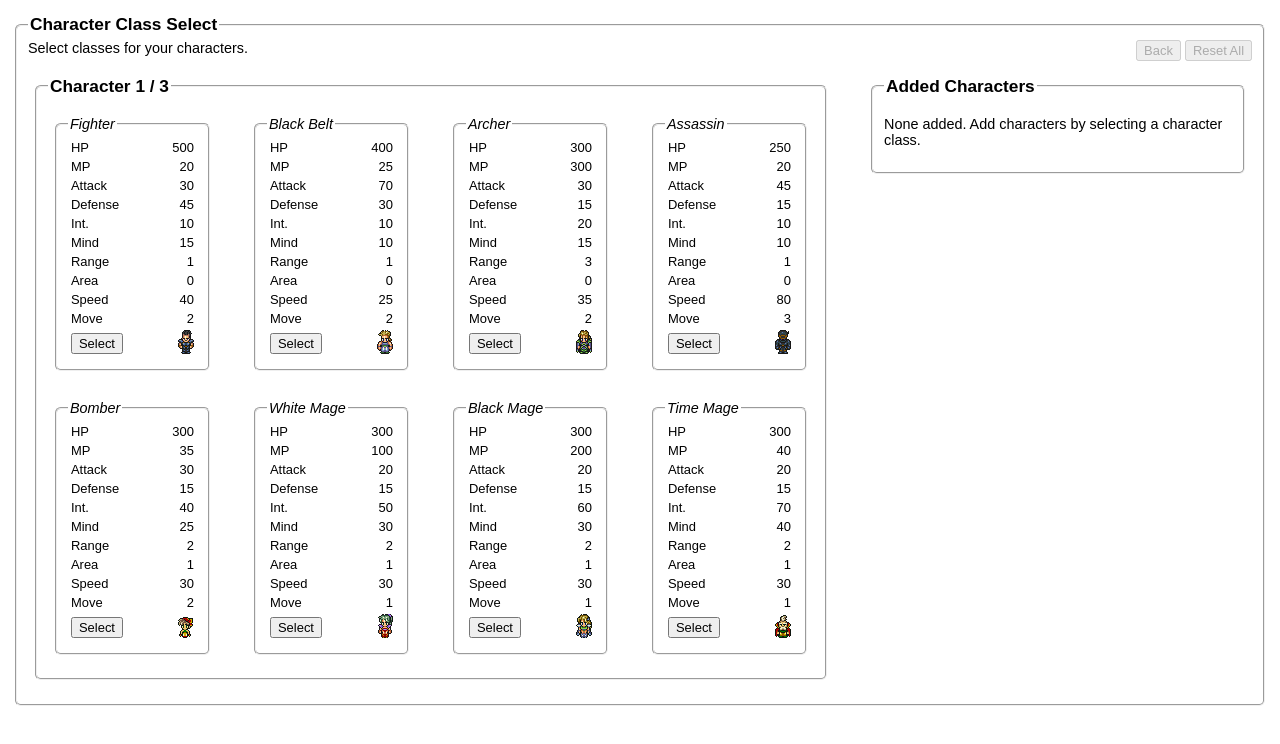
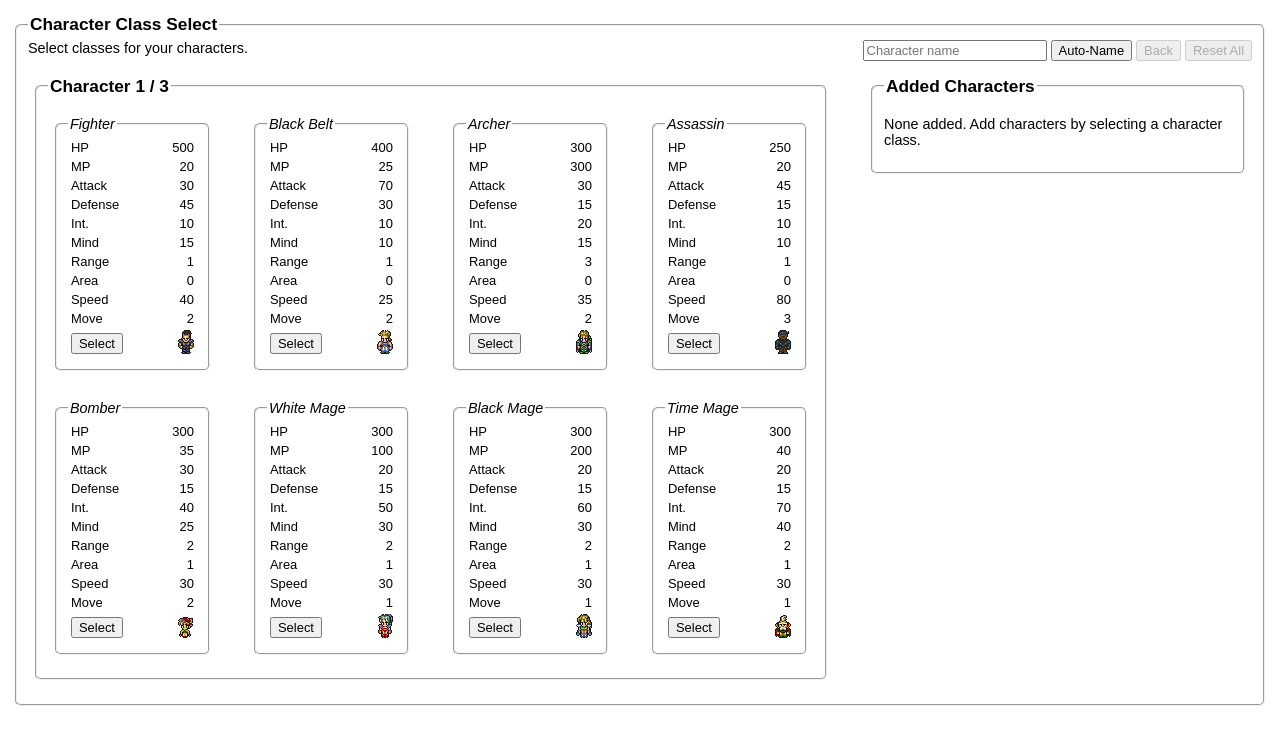
Before and after one commit to tduyduc/atb-strategy-project, a React (Create React App) app in the folder reactjs/: page / in a window 1280 px wide. Shown: the top 744 px of the page. Built offline with nearby package versions, Linux system fonts and the light colour scheme.

Commit message:
Complete Class Select UI (behaviors not yet implemented)

```diff
--- a/reactjs/src/App.tsx
+++ b/reactjs/src/App.tsx
@@ -1,11 +1,6 @@
 import React from 'react';
 import { AppState, PlayMode, AIMode } from './classes/enums';
-import { Common, CharacterClass, Character } from './classes/classes';
-import {
-  characterClasses,
-  autoCharacterNames,
-  classAttributeDisplayObjects,
-} from './classes/character-classes';
+import { CharacterClass, Character } from './classes/classes';
 import { AppGlobalState, AppMethods } from './AppInterfaces';
 import WindowPane from './components/WindowPane';
 import CharacterClassSelectWindow from './components/character-class-select/CharacterClassSelectWindow';
@@ -40,10 +35,10 @@ class App extends React.Component<{}, AppGlobalState> implements AppMethods {
         inactiveTurnLimit: 30,
       },
       appName: 'atb-strategy-project',
-      inputModel: { classSelectNameInput: '' },
       allyCharacters: [],
       enemyCharacters: [],
       appState: AppState.CLASS_SELECT,
+      characterNameInput: '',
     };
     setInitialAppState();
   }
--- a/reactjs/src/classes/classes.ts
+++ b/reactjs/src/classes/classes.ts
@@ -1,6 +1,6 @@
 import * as Interfaces from './definitions/interfaces';
 import * as StaticInterfaces from './definitions/static-interfaces';
-import { PlayMode, AIMode, AppState } from './enums';
+import { PlayMode, AIMode } from './enums';
 
 /**
  * Contains common utility functions.
--- a/reactjs/src/components/character-class-select/TopStatusBar.tsx
+++ b/reactjs/src/components/character-class-select/TopStatusBar.tsx
@@ -69,7 +69,7 @@ class CharacterNameInput extends React.PureComponent<
           type="text"
           placeholder="Character name"
           title="Enter character name here before selecting a class. If you leave this field empty, an auto-name will be selected."
-          value={this.state.characterNameInput}
+          defaultValue={this.state.characterNameInput}
         />{' '}
         <button
           onClick={this.setAutoName}
@@ -83,13 +83,14 @@ class CharacterNameInput extends React.PureComponent<
 }
 
 function ControlsToolbar(props: CharacterClassSelectProps): JSX.Element {
-  const isHavingNoCharacters = !Common.isCompletedClassLineup(
+  const isCompletedClassLineup = Common.isCompletedClassLineup(
     props.allyCharacters,
     props.teamSize
   );
+  const isHavingNoCharacters = !props.allyCharacters.length;
   return (
     <div className="col-lg-6 align-right">
-      {!isHavingNoCharacters && <CharacterNameInput />}{' '}
+      {!isCompletedClassLineup && <CharacterNameInput />}{' '}
       <CharacterRemovalButtons isHavingNoCharacters={isHavingNoCharacters} />
     </div>
   );
```
Also changed, not shown: reactjs/src/AppInterfaces.ts (+2 -10 lines).
